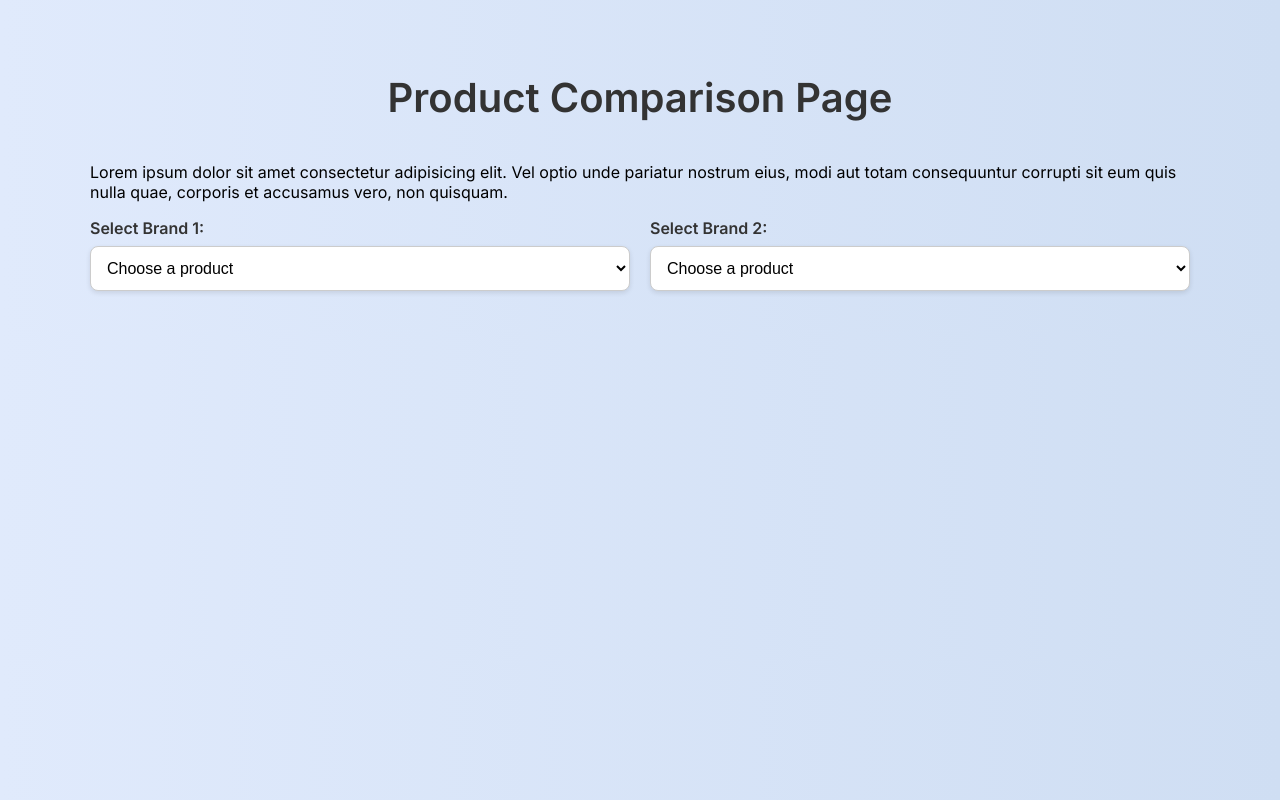
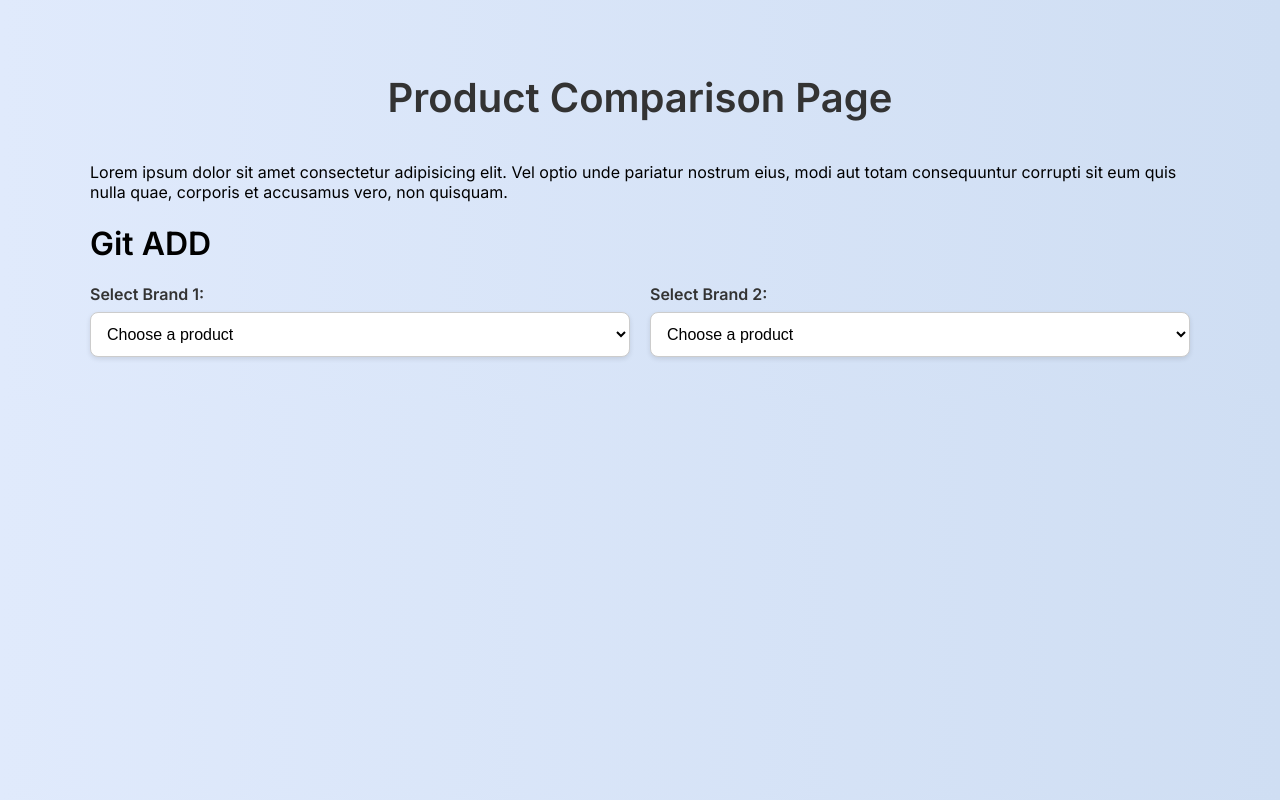
Before and after one commit to bismaaptech2-ux/comparePage, a plain HTML site: page index.html in a window 1280 px wide. Drawn offline with Linux system fonts and the light colour scheme.

Commit message:
git Heading add

```diff
--- a/index.html
+++ b/index.html
@@ -95,6 +95,7 @@
     <h2>Product Comparison Page</h2>
     <p>Lorem ipsum dolor sit amet consectetur adipisicing elit. Vel optio unde pariatur nostrum eius, modi aut totam consequuntur corrupti sit eum quis nulla quae, corporis et accusamus vero, non quisquam.</p>
 
+    <h1>Git ADD</h1>
     <div class="row">
       <!-- Left Side -->
       <div class="col">
```
